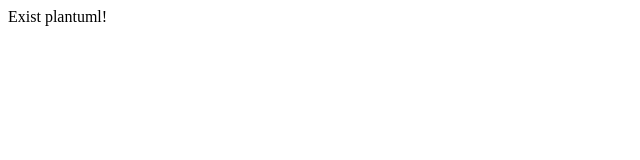
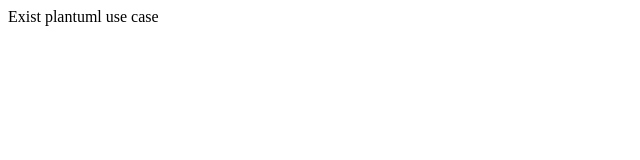
Before and after one commit to oscaramos/diagdoc, a Next.js app: page /plantuml_use-case in a window 1280 px wide. Shown: the top 160 px of the page, without its empty margins (0-640 px from the left). Built offline with nearby package versions, Linux system fonts and the light colour scheme.

Commit message:
fix: minor corrections

```diff
--- a/src/pages/nomnoml_class.tsx
+++ b/src/pages/nomnoml_class.tsx
@@ -20,7 +20,7 @@
           ],
         }}
       />
-      Exist plantuml!
+      Exist Nomnoml class
     </>
   );
 }
--- a/src/pages/plantuml_use-case.tsx
+++ b/src/pages/plantuml_use-case.tsx
@@ -13,7 +13,7 @@
             "Documentation for creating a use-case diagram in plantuml",
           images: [
             {
-              url: `${BASE_URL}/images/plantuml-use-case.png`,
+              url: `${BASE_URL}/images/plantuml_use-case.png`,
               width: 820,
               height: 836,
               alt: "Plantuml use-case diagram example",
@@ -21,7 +21,7 @@
           ],
         }}
       />
-      Exist plantuml!
+      Exist plantuml use case
     </>
   );
 }
```
